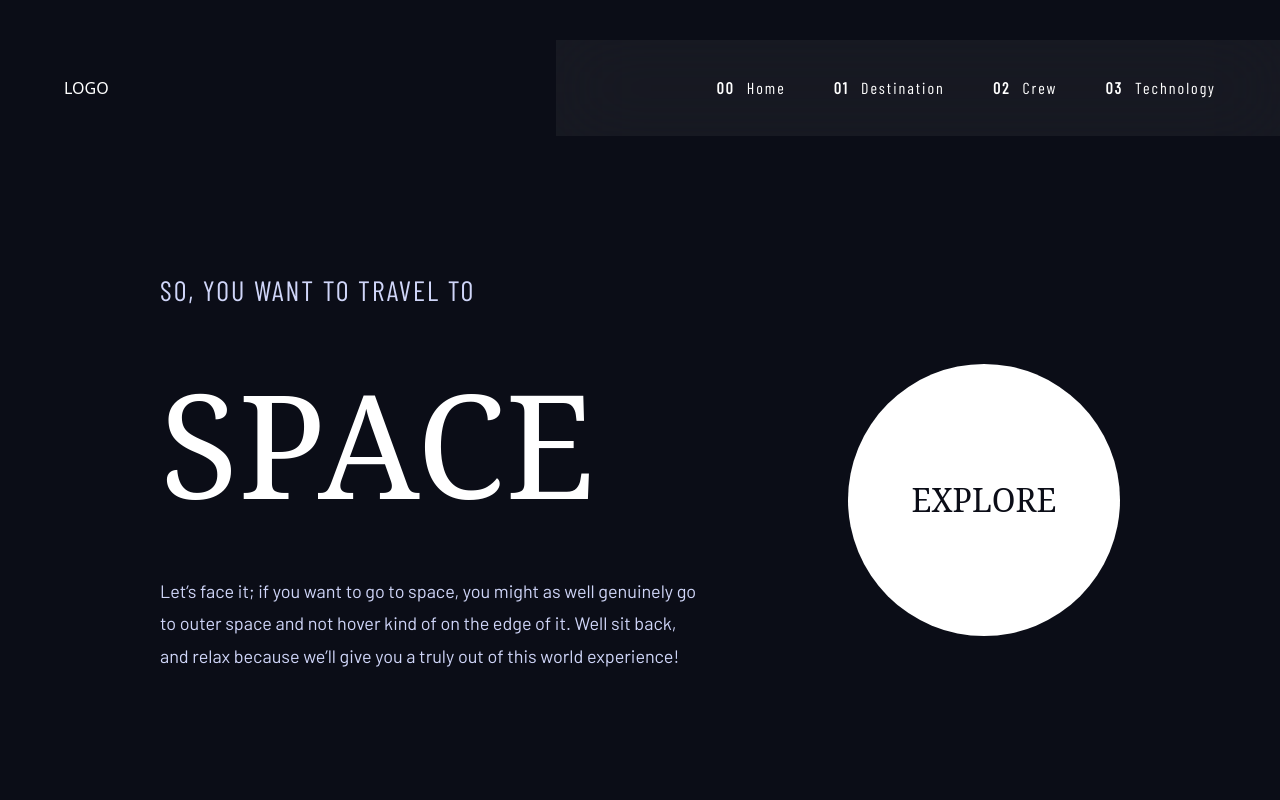
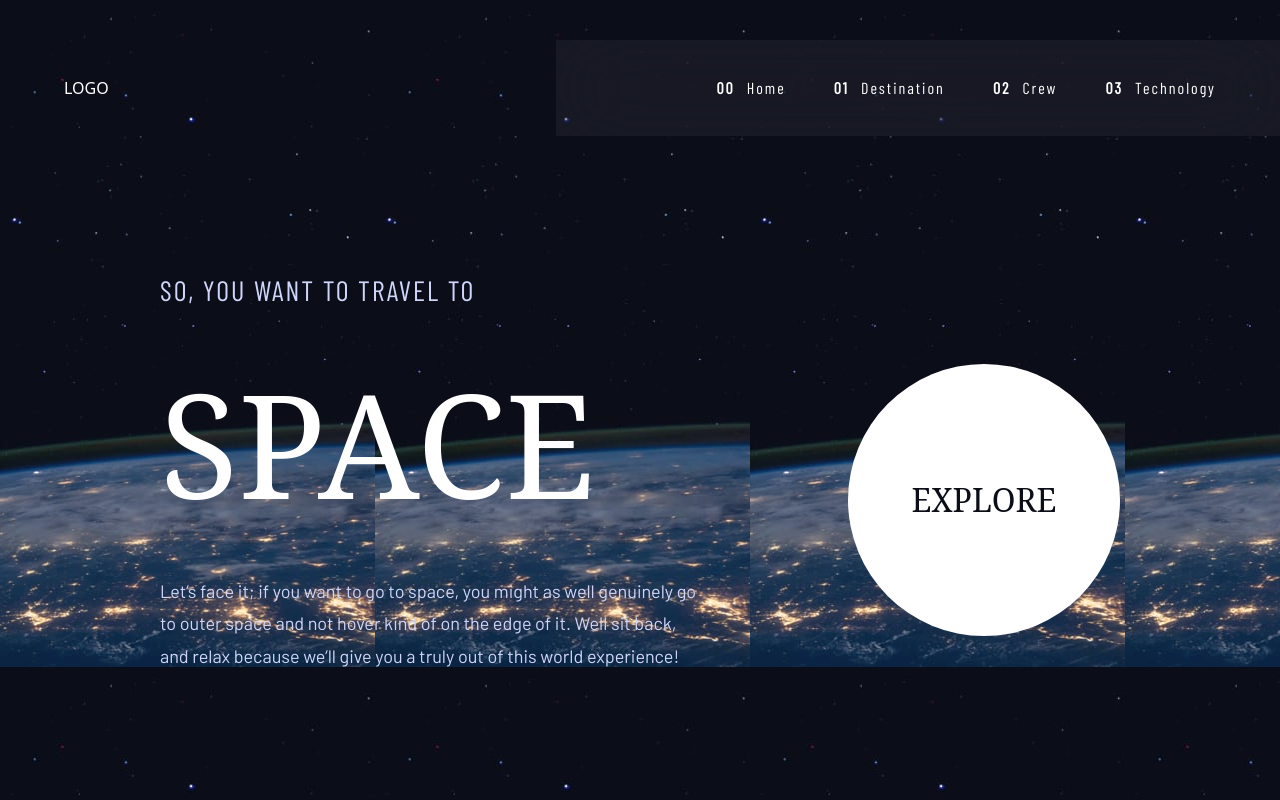
Before and after one commit to 11amanraj/space-tourism, a Next.js app: page / in a window 1280 px wide. Built offline with nearby package versions, Linux system fonts and the light colour scheme; a web font is replaced by a local one.

Commit message:
Made Navbar position absolute

```diff
--- a/app/components/NavBar/NavBar.tsx
+++ b/app/components/NavBar/NavBar.tsx
@@ -27,7 +27,7 @@ const NavBar = () => {
   ]
 
   return (
-    <nav className='flex items-center justify-between pt-10 pl-16'>
+    <nav className='fixed top-0 left-0 w-full flex items-center justify-between pt-10 pl-16'>
       <div>LOGO</div>
       <div className='block md:hidden'>hamburger</div>
       <div className='hidden md:flex gap-12 pl-[12.5vw] pr-[5vw] bg-secondary/5 backdrop-blur-2xl'>
--- a/app/page.tsx
+++ b/app/page.tsx
@@ -1,6 +1,6 @@
 export default function Home() {
   return (
-    <div className="flex flex-col h-[100dvh] lg:flex-row lg:px-40 lg:pb-32 lg:items-end lg:justify-between">
+    <div className="bg-[url('/home/background-home-mobile.jpg')] flex flex-col h-[100dvh] lg:flex-row lg:px-40 lg:pb-32 lg:items-end lg:justify-between">
         <div className="flex flex-col items-center p-6 gap-6 md:p-32 md:pb-0 lg:p-0 lg:w-135 lg:items-start">
             <h3 className="text-preset-8 text-tertiary md:text-[28px]">SO, YOU WANT TO TRAVEL TO</h3>
             <h1 className="text-preset-1 text-[80px] md:text-[144px]">SPACE</h1>
```
